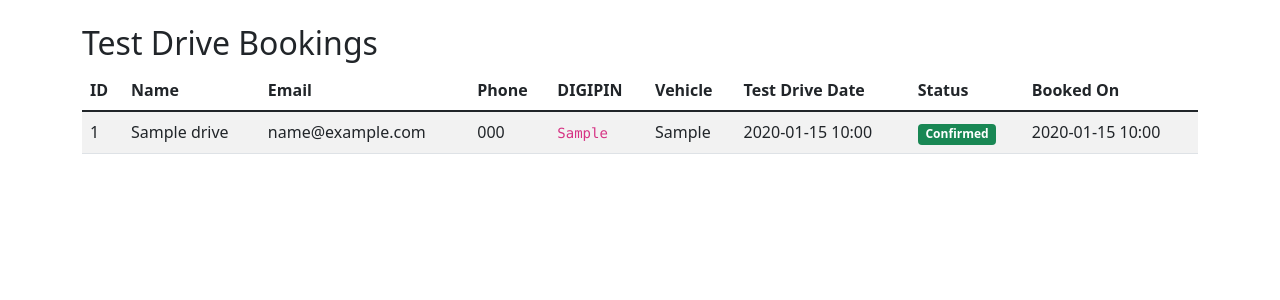
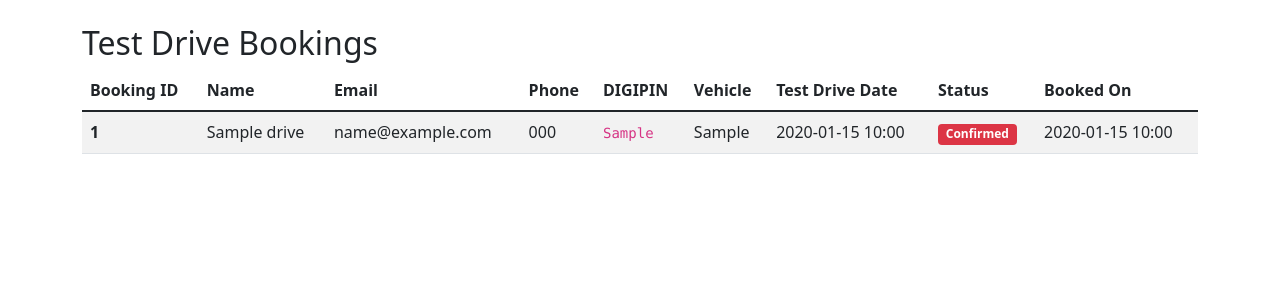
Before and after one commit to ttl-pvev-SaikatPatra/Digipin-integration-for-test-drive, a Flask app: page /bookings in a window 1280 px wide. Shown: the part 56-356 px from the top of the page. Run offline with Flask 3, Linux system fonts and the light colour scheme; tables that the repository leaves empty hold one stand-in row (values such as "Sample post").

Commit message:
Update bookings.html

```diff
--- a/templates/bookings.html
+++ b/templates/bookings.html
@@ -7,7 +7,7 @@
     <table class="table table-striped">
         <thead>
             <tr>
-                <th>ID</th>
+                <th>Booking ID</th>  <!-- Changed from "ID" -->
                 <th>Name</th>
                 <th>Email</th>
                 <th>Phone</th>
@@ -21,7 +21,7 @@
         <tbody>
             {% for booking in bookings %}
             <tr>
-                <td>{{ booking.id }}</td>
+                <td><strong>{{ booking.booking_id }}</strong></td>  <!-- Display custom booking ID -->
                 <td>{{ booking.name }}</td>
                 <td>{{ booking.email }}</td>
                 <td>{{ booking.phone }}</td>
@@ -29,8 +29,8 @@
                 <td>{{ booking.vehicle_type.title() }}</td>
                 <td>{{ booking.test_drive_date.strftime('%Y-%m-%d %H:%M') }}</td>
                 <td>
-                    <span class="badge bg-{% if booking.status == 'confirmed' %}success{% elif booking.status == 'pending' %}warning{% else %}danger{% endif %}">
-                        {{ booking.status.title() }}
+                    <span class="badge bg-{% if booking.status == 'booked' %}success{% elif booking.status == 'pending' %}warning{% else %}danger{% endif %}">
+                        {{ booking.status.title() }}  <!-- Will show "Booked" instead of "Pending" -->
                     </span>
                 </td>
                 <td>{{ booking.created_at.strftime('%Y-%m-%d %H:%M') }}</td>
```
